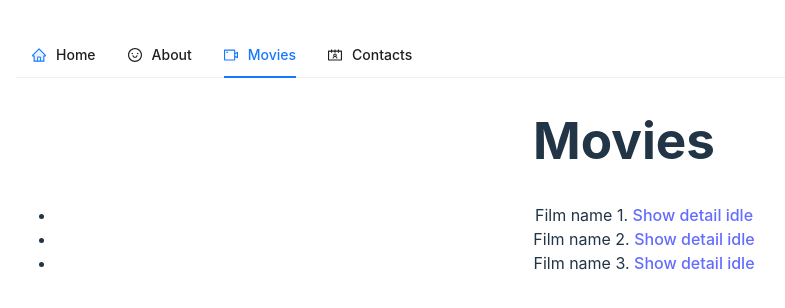
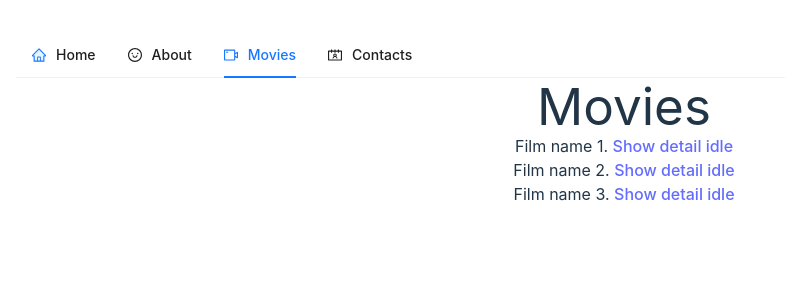
Before and after one commit to StanislavKovtun/react-stack, a React (Vite) app: page /movies in a window 1280 px wide. Shown: the top 308 px of the page, without its empty margins (16-801 px from the left). Built offline with nearby package versions, Linux system fonts and the light colour scheme.

Commit message:
Add tailwindcss and settings

```diff
--- a/package.json
+++ b/package.json
@@ -25,6 +25,7 @@
     "eslint-plugin-react-hooks": "^4.6.0",
     "eslint-plugin-react-refresh": "^0.4.3",
     "sass": "^1.69.2",
+    "tailwindcss": "^3.3.3",
     "typescript": "^5.0.2",
     "vite": "^4.4.5"
   }
--- a/src/index.css
+++ b/src/index.css
@@ -1,3 +1,7 @@
+@tailwind base;
+@tailwind components;
+@tailwind utilities;
+
 :root {
   font-family: Inter, system-ui, Avenir, Helvetica, Arial, sans-serif;
   line-height: 1.5;
--- /dev/null
+++ b/tailwind.config.js
@@ -0,0 +1,10 @@
+/** @type {import('tailwindcss').Config} */
+export default {
+  content: [
+    "./src/**/*.{js,jsx,ts,tsx}",
+  ],
+  theme: {
+    extend: {},
+  },
+  plugins: [],
+}
```
Also changed, not shown: 1 other file (tests, documents, lock files or other folders).
